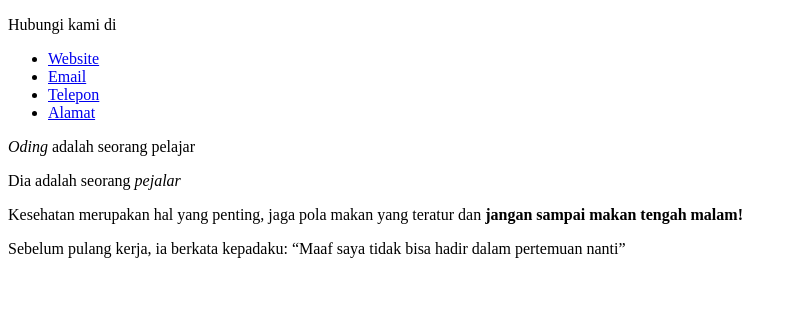
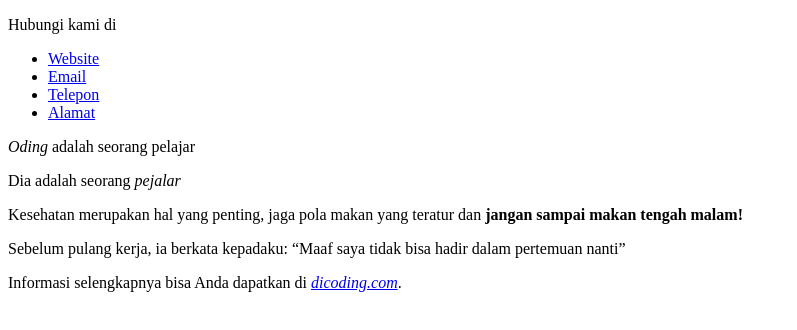
Before and after one commit to sambalmatah/01.-html, a plain HTML site: page index4.html in a window 1280 px wide. Shown: the whole page, without its empty margins (0-797 px from the left). Drawn offline with Linux system fonts and the light colour scheme.

Commit message:
Menambahkan tag cite pada index4.html

```diff
--- a/index4.html
+++ b/index4.html
@@ -21,5 +21,9 @@
     <p>Kesehatan merupakan hal yang penting, jaga pola makan yang teratur dan <strong>jangan sampai makan tengah malam!</strong></p>
 
     <p>Sebelum pulang kerja, ia berkata kepadaku: <q>Maaf saya tidak bisa hadir dalam pertemuan nanti</q></p>
+
+    <p>Informasi selengkapnya bisa Anda dapatkan di <cite><a href="https://dicoding.com">dicoding.com</a></cite>.</p>
+
+
 </body>
 </html>
```
